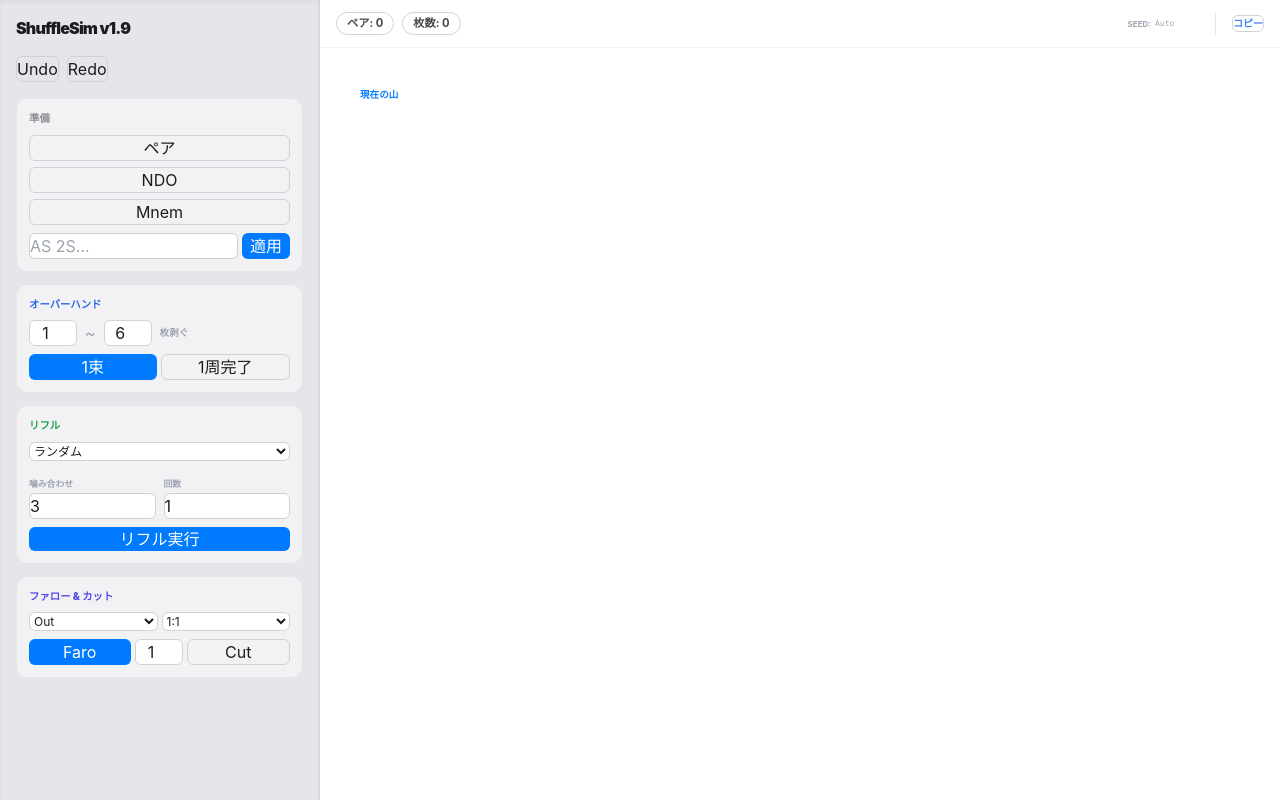
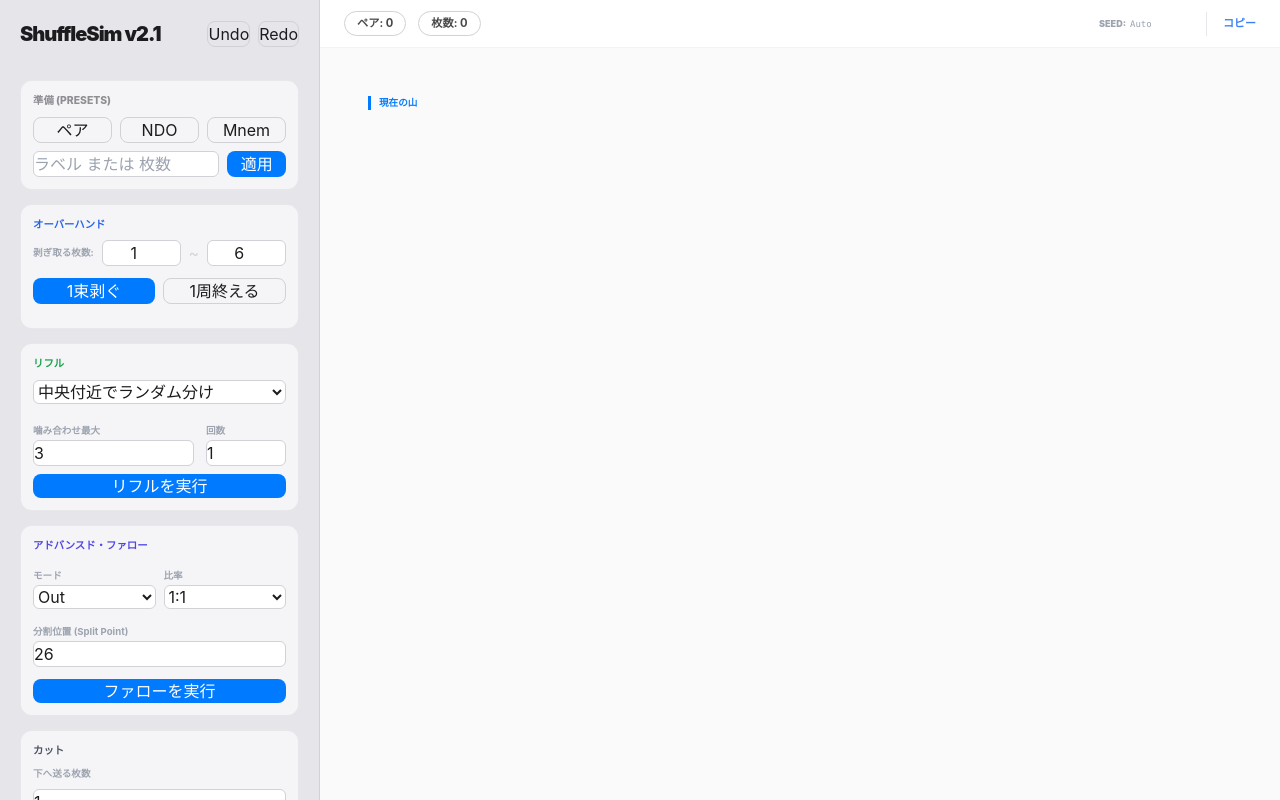
Before and after one commit to Coinlang/ShuffleSimulator, a plain HTML site: page index.html in a window 1280 px wide. Drawn offline with nearby package versions, Linux system fonts and the light colour scheme.

Commit message:
Update index.html

```diff
--- a/index.html
+++ b/index.html
@@ -3,7 +3,7 @@
 <head>
     <meta charset="UTF-8">
     <meta name="viewport" content="width=device-width, initial-scale=1.0, maximum-scale=1.0, user-scalable=no">
-    <title>ShuffleSim v1.9</title>
+    <title>ShuffleSim v2.1</title>
     <script src="https://cdn.tailwindcss.com"></script>
     <script src="https://cdn.jsdelivr.net/npm/sortablejs@1.15.0/Sortable.min.js"></script>
     <style>
@@ -18,35 +18,66 @@
             font-family: -apple-system, BlinkMacSystemFont, "SF Pro Display", sans-serif;
             background-color: var(--mac-bg);
             color: #1C1C1E;
-            overscroll-behavior: none; /* スマホの引っ張り更新防止 */
+            margin: 0; padding: 0; overflow: hidden;
         }
 
-        /* レスポンシブレイアウト */
-        .app-container { display: flex; height: 100vh; flex-direction: column; }
-        @media (min-width: 1024px) { .app-container { flex-direction: row; } }
+        /* --- レイアウト構造 --- */
+        .app-layout {
+            display: flex;
+            flex-direction: column;
+            height: 100vh;
+        }
 
+        @media (min-width: 1024px) {
+            .app-layout { flex-direction: row; }
+        }
+
+        /* サイドバー / 操作パネル */
         aside {
             background-color: var(--mac-sidebar);
             border-bottom: 1px solid var(--mac-border);
-            width: 100%; overflow-y: auto; z-index: 20;
-        }
-        @media (min-width: 1024px) {
-            aside { width: 320px; height: 100vh; border-bottom: none; border-right: 1px solid var(--mac-border); }
+            height: 45vh; /* スマホでの高さ */
+            overflow-y: auto;
+            flex-shrink: 0;
+            z-index: 20;
+            padding: 12px;
         }
 
-        main { flex: 1; display: flex; flex-direction: column; overflow: hidden; background: #FFFFFF; }
+        @media (min-width: 1024px) {
+            aside {
+                width: 320px;
+                height: 100vh;
+                border-bottom: none;
+                border-right: 1px solid var(--mac-border);
+                padding: 20px;
+            }
+        }
 
-        /* カードデザイン */
-        .card-grid { display: grid; grid-template-columns: repeat(auto-fill, minmax(60px, 1fr)); gap: 10px; }
-        @media (min-width: 768px) { .card-grid { grid-template-columns: repeat(auto-fill, minmax(72px, 1fr)); gap: 14px; } }
+        main {
+            flex: 1;
+            display: flex;
+            flex-direction: column;
+            overflow: hidden;
+            background: #FFFFFF;
+        }
+
+        /* --- カードデザイン --- */
+        .card-grid {
+            display: grid;
+            grid-template-columns: repeat(auto-fill, minmax(60px, 1fr));
+            gap: 10px;
+        }
+        @media (min-width: 768px) {
+            .card-grid { grid-template-columns: repeat(auto-fill, minmax(72px, 1fr)); gap: 14px; }
+        }
 
         .card {
             aspect-ratio: 2/3;
             display: flex; flex-direction: column; align-items: center; justify-content: center;
             border-radius: 8px; font-weight: 700; font-size: 0.85rem; cursor: grab;
             background: #FFFFFF; border: 0.5px solid rgba(0,0,0,0.15);
-            box-shadow: 0 1px 3px rgba(0,0,0,0.04);
-            position: relative; transition: transform 0.1s;
+            box-shadow: 0 1px 2px rgba(0,0,0,0.04);
+            position: relative;
         }
         .card-pos { position: absolute; bottom: 4px; right: 6px; font-size: 0.55rem; font-weight: 900; color: #AEAEB2; }
         .card.face-down { background: #1C1C1E !important; border: none; }
@@ -54,116 +85,132 @@
 
         .text-red-suit { color: #FF3B30 !important; }
 
-        /* コントロール群 */
         .control-group {
-            background: rgba(255,255,255,0.5);
-            border-radius: 12px; padding: 12px; margin-bottom: 12px;
+            background: rgba(255,255,255,0.6);
+            border-radius: 12px; padding: 12px; margin-bottom: 14px;
             border: 0.5px solid rgba(0,0,0,0.05);
         }
         .section-label { font-size: 0.65rem; font-weight: 800; color: #8E8E93; text-transform: uppercase; margin-bottom: 8px; display: block; }
 
         input, select, textarea {
             background: #FFFFFF; border: 1px solid var(--mac-border); border-radius: 6px;
-            padding: 4px 8px; font-size: 0.8rem; width: 100%; outline: none;
+            padding: 5px 10px; font-size: 0.8rem; outline: none; width: 100%;
         }
-        button { font-size: 0.75rem; font-weight: 600; padding: 6px 10px; border-radius: 6px; background: #FFFFFF; border: 1px solid var(--mac-border); }
+        button { font-size: 0.8rem; font-weight: 600; padding: 7px 10px; border-radius: 8px; background: #FFFFFF; border: 1px solid var(--mac-border); transition: 0.1s; width: 100%; }
+        button:active { transform: scale(0.96); background: #F2F2F7; }
         button.primary { border: none; color: white; background-color: var(--mac-blue); }
 
-        .stats-tag { font-size: 0.7rem; font-weight: 700; color: #48484A; background: #FFFFFF; padding: 2px 10px; border-radius: 20px; border: 0.5px solid var(--mac-border); }
+        .stats-tag { font-size: 0.7rem; font-weight: 700; color: #48484A; background: #FFFFFF; padding: 3px 12px; border-radius: 20px; border: 0.5px solid var(--mac-border); }
         .in-hand-highlight { border: 2px solid var(--mac-blue) !important; background: #F0F7FF !important; }
-        .area-label { font-size: 0.6rem; font-weight: 900; color: var(--mac-blue); margin-bottom: 6px; text-transform: uppercase; }
+        .area-label { font-size: 0.6rem; font-weight: 900; color: var(--mac-blue); margin-bottom: 8px; text-transform: uppercase; border-left: 3px solid var(--mac-blue); padding-left: 8px; }
     </style>
 </head>
 <body>
 
-<div class="app-container">
-    <aside class="p-4 shadow-inner">
-        <div class="flex justify-between items-center mb-4 lg:block">
-            <h1 class="font-black text-sm tracking-tighter lg:text-base lg:mb-4">ShuffleSim v1.9</h1>
-            <div class="flex gap-2">
-                <button onclick="undo()">Undo</button>
-                <button onclick="redo()">Redo</button>
+<div class="app-layout">
+    <aside>
+        <div class="flex justify-between items-center mb-4 lg:mb-8">
+            <h1 class="font-black text-sm lg:text-xl tracking-tighter">ShuffleSim v2.1</h1>
+            <div class="flex gap-2 w-auto">
+                <button onclick="undo()" style="width: auto;">Undo</button>
+                <button onclick="redo()" style="width: auto;">Redo</button>
             </div>
         </div>
 
         <div class="control-group">
-            <h2 class="section-label">準備</h2>
-            <div class="grid grid-cols-3 lg:grid-cols-1 gap-1.5 mb-2">
+            <h2 class="section-label">準備 (Presets)</h2>
+            <div class="grid grid-cols-3 gap-2 mb-2">
                 <button onclick="applyPreset('pairAa')">ペア</button>
                 <button onclick="applyPreset('ndo')">NDO</button>
                 <button onclick="applyPreset('mnemonica')">Mnem</button>
             </div>
-            <div class="flex gap-1">
-                <input type="text" id="customInput" class="flex-1" placeholder="AS 2S...">
-                <button onclick="applyCustom()" class="primary px-2">適用</button>
+            <div class="flex gap-2">
+                <input type="text" id="customInput" placeholder="ラベル または 枚数">
+                <button onclick="applyCustom()" class="primary w-20">適用</button>
             </div>
         </div>
 
         <div class="control-group">
             <h2 class="section-label text-blue-600">オーバーハンド</h2>
-            <div class="flex items-center gap-2 mb-2">
-                <input type="number" id="ohMin" value="1" class="text-center w-12">
-                <span class="text-gray-400">~</span>
-                <input type="number" id="ohMax" value="6" class="text-center w-12">
-                <span class="text-[0.6rem] text-gray-400 font-bold">枚剥ぐ</span>
-            </div>
-            <div class="flex gap-1">
-                <button class="flex-1 primary bg-blue-600" onclick="opOverhandStep()">1束</button>
-                <button class="flex-1" onclick="opOverhandFinish()">1周完了</button>
+            <div class="grid grid-cols-1 gap-3 mb-3">
+                <div class="flex items-center gap-2">
+                    <label class="text-[0.6rem] font-bold text-gray-400 whitespace-nowrap">剥ぎ取る枚数:</label>
+                    <input type="number" id="ohMin" value="1" class="text-center">
+                    <span class="text-gray-300">~</span>
+                    <input type="number" id="ohMax" value="6" class="text-center">
+                </div>
+                <div class="flex gap-2">
+                    <button class="primary bg-blue-600" onclick="opOverhandStep()">1束剥ぐ</button>
+                    <button onclick="opOverhandFinish()">1周終える</button>
+                </div>
             </div>
         </div>
 
         <div class="control-group">
             <h2 class="section-label text-green-600">リフル</h2>
-            <div class="flex gap-1 mb-2">
-                <select id="riffleSplit" onchange="toggleRiffleField()" class="text-xs">
-                    <option value="jitter">ランダム</option>
-                    <option value="fixed">指定位置</option>
+            <div class="grid grid-cols-1 gap-3 mb-2">
+                <select id="riffleSplit" onchange="toggleRiffleField()">
+                    <option value="jitter">中央付近でランダム分け</option>
+                    <option value="fixed">正確な枚数で分ける</option>
                 </select>
-                <input type="number" id="riffleFixed" value="26" class="hidden w-16 text-center">
-            </div>
-            <div class="grid grid-cols-2 gap-2 mb-2">
-                <div class="input-group">
-                    <label class="text-[0.55rem] text-gray-400 font-bold">噛み合わせ</label>
-                    <input type="number" id="chunkMax" value="3">
-                </div>
-                <div class="input-group">
-                    <label class="text-[0.55rem] text-gray-400 font-bold">回数</label>
-                    <input type="number" id="rifflePasses" value="1">
+                <input type="number" id="riffleFixed" value="26" class="hidden">
+                <div class="flex gap-3">
+                    <div class="flex-1">
+                        <label class="text-[0.6rem] text-gray-400 font-bold">噛み合わせ最大</label>
+                        <input type="number" id="chunkMax" value="3">
+                    </div>
+                    <div class="w-20">
+                        <label class="text-[0.6rem] text-gray-400 font-bold">回数</label>
+                        <input type="number" id="rifflePasses" value="1">
+                    </div>
                 </div>
             </div>
-            <button class="w-full primary bg-green-600" onclick="opRiffle()">リフル実行</button>
+            <button class="primary bg-green-600" onclick="opRiffle()">リフルを実行</button>
         </div>
 
         <div class="control-group">
-            <h2 class="section-label text-indigo-600">ファロー & カット</h2>
-            <div class="grid grid-cols-2 gap-1 mb-2">
-                <select id="faroMode" class="text-xs"><option value="out">Out</option><option value="in">In</option></select>
-                <select id="faroRatio" class="text-xs"><option value="1-1">1:1</option><option value="2-1">2:1</option></select>
+            <h2 class="section-label text-indigo-600">アドバンスド・ファロー</h2>
+            <div class="grid grid-cols-2 gap-2 mb-3">
+                <div>
+                    <label class="text-[0.6rem] text-gray-400 font-bold">モード</label>
+                    <select id="faroMode"><option value="out">Out</option><option value="in">In</option></select>
+                </div>
+                <div>
+                    <label class="text-[0.6rem] text-gray-400 font-bold">比率</label>
+                    <select id="faroRatio"><option value="1-1">1:1</option><option value="2-2">2:2</option><option value="2-1">2:1</option></select>
+                </div>
+                <div class="col-span-2">
+                    <label class="text-[0.6rem] text-gray-400 font-bold">分割位置 (Split Point)</label>
+                    <input type="number" id="faroSplit" value="26">
+                </div>
             </div>
-            <div class="flex gap-1">
-                <button class="flex-1 primary bg-indigo-600" onclick="opFaro()">Faro</button>
-                <input type="number" id="cutN" value="1" class="w-12 text-center">
-                <button class="flex-1" onclick="opCut()">Cut</button>
+            <button class="primary bg-indigo-600" onclick="opFaro()">ファローを実行</button>
+        </div>
+
+        <div class="control-group">
+            <h2 class="section-label text-gray-600">カット</h2>
+            <div class="grid grid-cols-1 gap-2">
+                <label class="text-[0.6rem] text-gray-400 font-bold">下へ送る枚数</label>
+                <input type="number" id="cutN" value="1">
+                <button class="primary bg-gray-600" onclick="opCut()">カットを実行</button>
             </div>
         </div>
     </aside>
 
     <main>
-        <div class="h-12 px-4 border-b border-gray-100 flex items-center justify-between bg-white/80 sticky top-0 z-10 backdrop-blur-sm">
-            <div id="statsBar" class="flex gap-2"></div>
-            <div id="tabsContainer" class="hidden md:flex gap-4"></div>
+        <div class="h-12 px-6 border-b border-gray-100 flex items-center justify-between bg-white/80 sticky top-0 z-10 backdrop-blur-sm">
+            <div id="statsBar" class="flex gap-3"></div>
             <div class="flex items-center gap-3">
-                <div class="flex items-center gap-1 border-r pr-3 mr-1">
-                    <span class="text-[8px] font-bold text-gray-400">SEED:</span>
-                    <input type="text" id="seedInput" class="w-12 h-6 text-[8px] border-none bg-transparent font-mono" placeholder="Auto">
+                <div class="hidden sm:flex items-center gap-1 border-r pr-3 mr-1">
+                    <span class="text-[9px] font-black text-gray-400 uppercase">Seed:</span>
+                    <input type="text" id="seedInput" class="w-16 h-6 text-[9px] border-none bg-transparent font-mono" placeholder="Auto">
                 </div>
-                <button onclick="copyDeckText()" class="text-[10px] font-bold text-blue-500">コピー</button>
+                <button onclick="copyDeckText()" class="text-[11px] font-bold text-blue-500 w-auto border-none p-0">コピー</button>
             </div>
         </div>
 
-        <div class="flex-1 overflow-y-auto p-4 md:p-10">
-            <div id="handArea" class="mb-8 hidden">
+        <div class="flex-1 overflow-y-auto p-6 lg:p-12 bg-[#FAFAFA]">
+            <div id="handArea" class="mb-10 hidden">
                 <div class="area-label">移動した山 (Hand)</div>
                 <div id="handDisplay" class="card-grid"></div>
             </div>
@@ -289,25 +336,29 @@
         const p = piles[activePileIdx];
         if (p.deck.length < 2) return;
         saveState();
+        const split = parseInt(document.getElementById('faroSplit').value);
         const mode = document.getElementById('faroMode').value;
         const ratio = document.getElementById('faroRatio').value;
-        let mid = Math.floor(p.deck.length / 2);
-        let A = p.deck.slice(0, mid), B = p.deck.slice(mid);
-        let first = (mode === 'out') ? A : B, second = (mode === 'out') ? B : A, result = [];
-        let r1 = (ratio === '2-1') ? 2 : 1;
+        let A = p.deck.slice(0, split), B = p.deck.slice(split);
+        let first = (mode === 'out') ? A : B, second = (mode === 'out') ? B : A;
+        let result = [], r1 = 1, r2 = 1;
+        if (ratio === '2-2') { r1 = 2; r2 = 2; }
+        if (ratio === '2-1') { r1 = 2; r2 = 1; }
         while (first.length > 0 || second.length > 0) {
             if (first.length > 0) result.push(...first.splice(0, r1));
-            if (second.length > 0) result.push(...second.splice(0, 1));
+            if (second.length > 0) result.push(...second.splice(0, r2));
         }
         p.deck = result; render();
     }
 
     function opCut() {
+        const p = piles[activePileIdx];
+        if (p.deck.length === 0) return;
         saveState();
-        const d = piles[activePileIdx].deck;
+        const d = p.deck;
         let n = parseInt(document.getElementById('cutN').value) % d.length;
         if (n < 0) n += d.length;
-        piles[activePileIdx].deck = [...d.slice(n), ...d.slice(0, n)];
+        p.deck = [...d.slice(n), ...d.slice(0, n)];
         render();
     }
 
@@ -341,8 +392,7 @@
         if (card.faceUp) {
             el.style.backgroundColor = getColorFromKey(getPairKey(card.label));
             const span = document.createElement('span'); span.innerText = card.label;
-            if (/^(?:[AJQK1-9]|10)[HD]$/.test(card.label)) span.classList.add('text-red-suit');
-            el.appendChild(span);
+            if (/^(?:[AJQK1-9]|10)[HD]$/.test(card.label)) span.classList.add('text-red-suit'); el.appendChild(span);
         }
         el.onclick = (e) => {
             saveState();
@@ -370,12 +420,7 @@
         piles[activePileIdx].tempHand = []; render();
     }
 
-    function copyDeckText() {
-        const full = [...piles[activePileIdx].tempHand, ...piles[activePileIdx].deck];
-        navigator.clipboard.writeText(full.map(c => c.label + (c.faceUp ? '' : 'v')).join(' '));
-        alert("コピーしました");
-    }
-
+    function copyDeckText() { const full = [...piles[activePileIdx].tempHand, ...piles[activePileIdx].deck]; navigator.clipboard.writeText(full.map(c => c.label + (c.faceUp ? '' : 'v')).join(' ')); alert("コピーしました"); }
     render();
 </script>
 </body>
```
